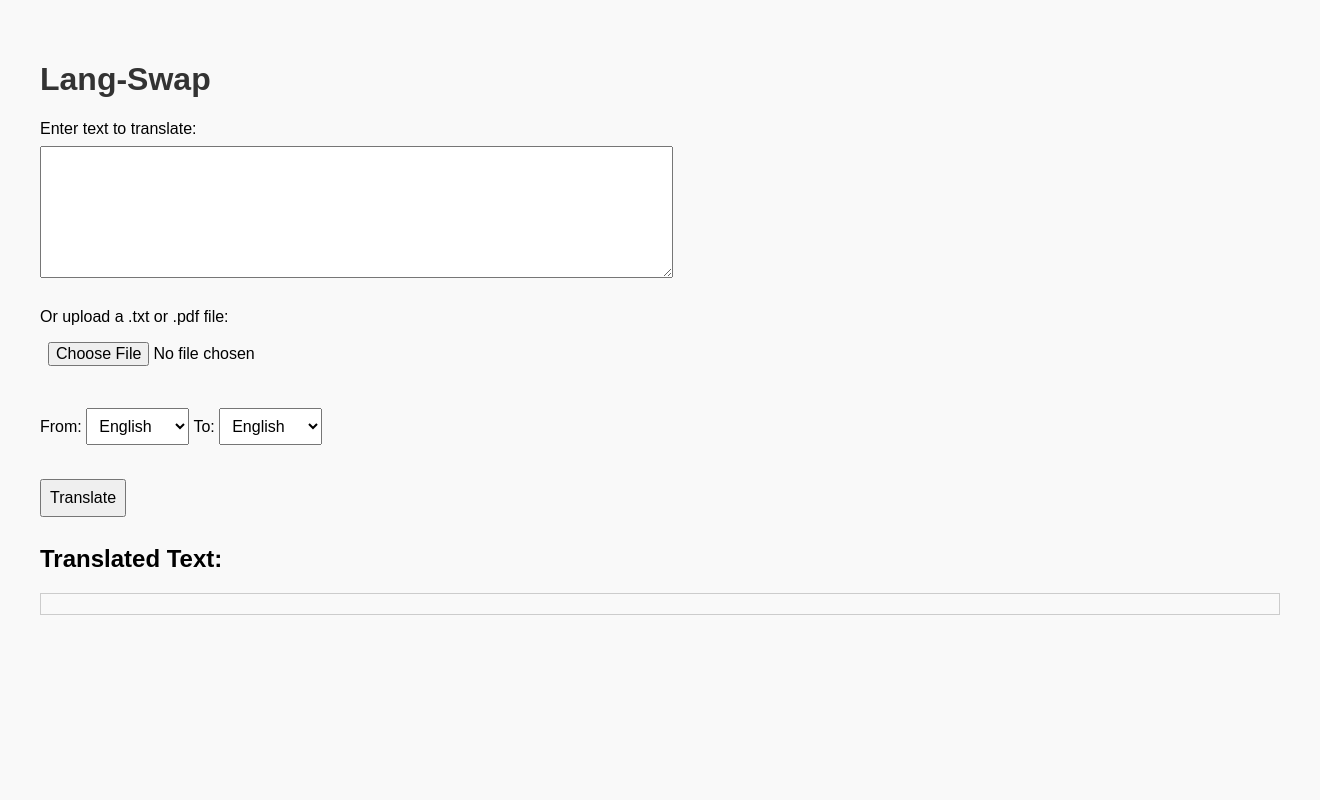
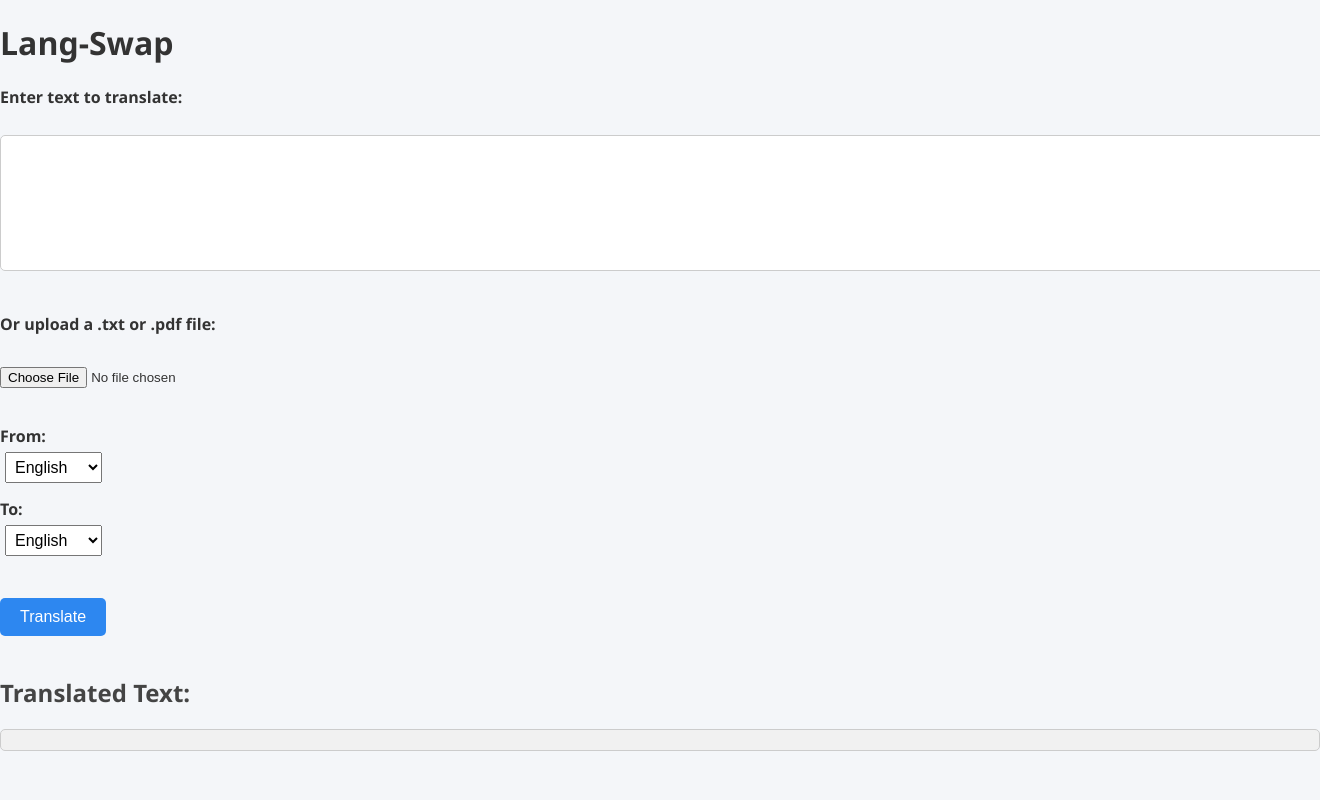
Before and after one commit to BetterCallAdii/Lang-Swap, a Flask app: page / in a window 1320 px wide; the page is wider, and only the part inside the window is pictured. Run offline with Flask 3, Linux system fonts and the light colour scheme.

Commit message:
style.css

```diff
--- a/static/style.css
+++ b/static/style.css
@@ -1,31 +1,96 @@
+
 body {
-  font-family: Arial, sans-serif;
-  padding: 2rem;
-  background: #f9f9f9;
+  font-family: 'Segoe UI', Tahoma, Geneva, Verdana, sans-serif;
+  background-color: #f4f6f9;
+  color: #333;
+  margin: 0;
+  padding: 0;
 }
 
-h1 {
-  color: #333;
+
+.container {
+  max-width: 800px;
+  margin: 40px auto;
+  background-color: #fff;
+  padding: 30px;
+  box-shadow: 0 0 10px rgba(0,0,0,0.1);
+  border-radius: 10px;
 }
 
-textarea, input[type="file"], select, button {
-  margin: 0.5rem 0;
-  padding: 0.5rem;
+
+h1.headline-1 {
+  text-align: center;
+  color: #2d87f0;
+  font-size: 2.5rem;
+  margin-bottom: 5px;
+}
+
+
+p {
+  text-align: center;
+  margin-bottom: 30px;
+  color: #666;
+  font-size: 1.2rem;
+}
+
+
+label {
+  font-weight: bold;
+  display: block;
+  margin-top: 15px;
+  margin-bottom: 5px;
+}
+
+textarea {
+  width: 100%;
+  padding: 10px;
+  font-size: 1rem;
+  border: 1px solid #ccc;
+  border-radius: 5px;
+  resize: vertical;
+}
+
+
+input[type="file"] {
+  margin-top: 5px;
+}
+
+
+select {
+  margin: 0 10px 0 5px;
+  padding: 5px;
   font-size: 1rem;
 }
 
-#original-text, #translated-text {
-  background: #fff;
-  padding: 1rem;
+
+button {
+  margin-top: 20px;
+  padding: 10px 20px;
+  background-color: #2d87f0;
+  color: white;
+  border: none;
+  border-radius: 5px;
+  font-size: 1rem;
+  cursor: pointer;
+  transition: background-color 0.2s ease;
+}
+
+button:hover {
+  background-color: #1c66cc;
+}
+
+
+h2 {
+  margin-top: 40px;
+  color: #444;
+}
+
+pre {
+  background-color: #f1f1f1;
+  padding: 15px;
+  border-radius: 5px;
   border: 1px solid #ccc;
-  margin-bottom: 1rem;
+  font-size: 1rem;
+  color: #333;
   white-space: pre-wrap;
 }
-
-.btn {
-  background: #4CAF50;
-  color: white;
-  border: none;
-  padding: 0.5rem 1rem;
-  cursor: pointer;
-}
```
